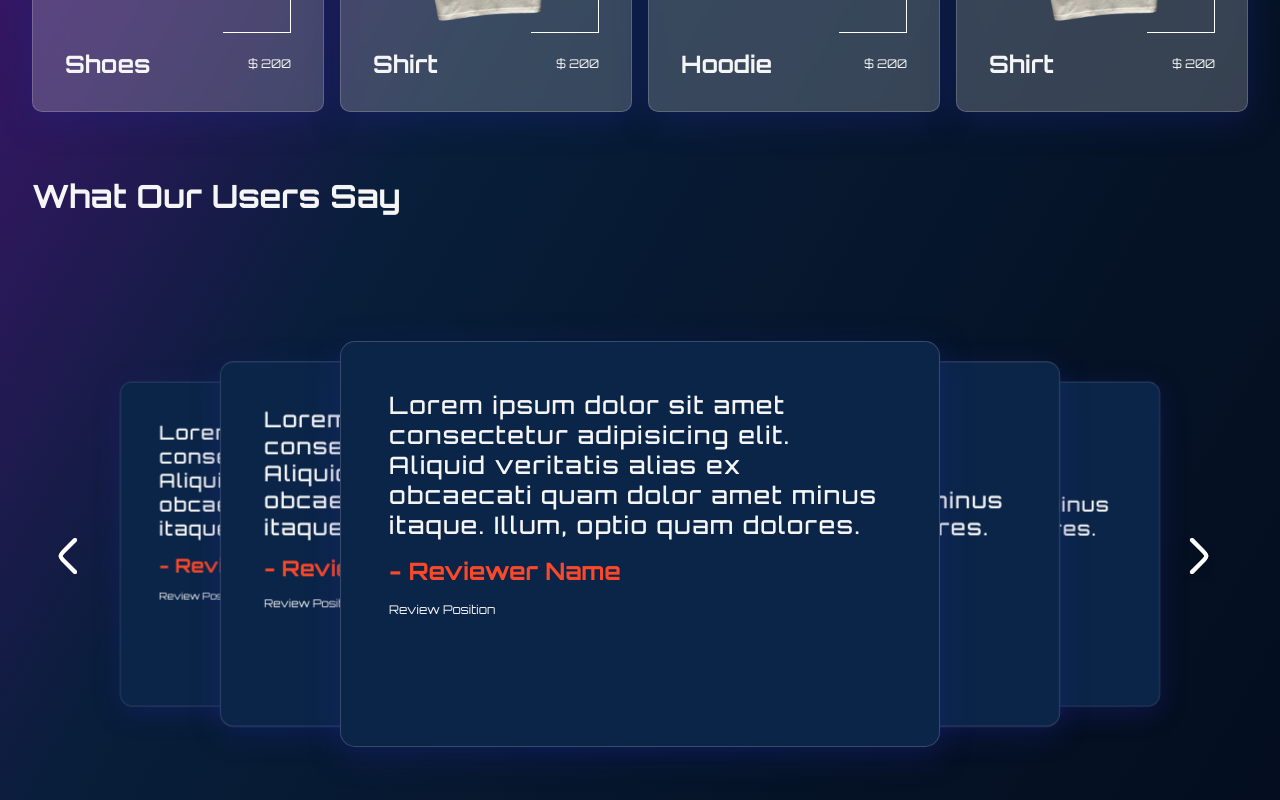
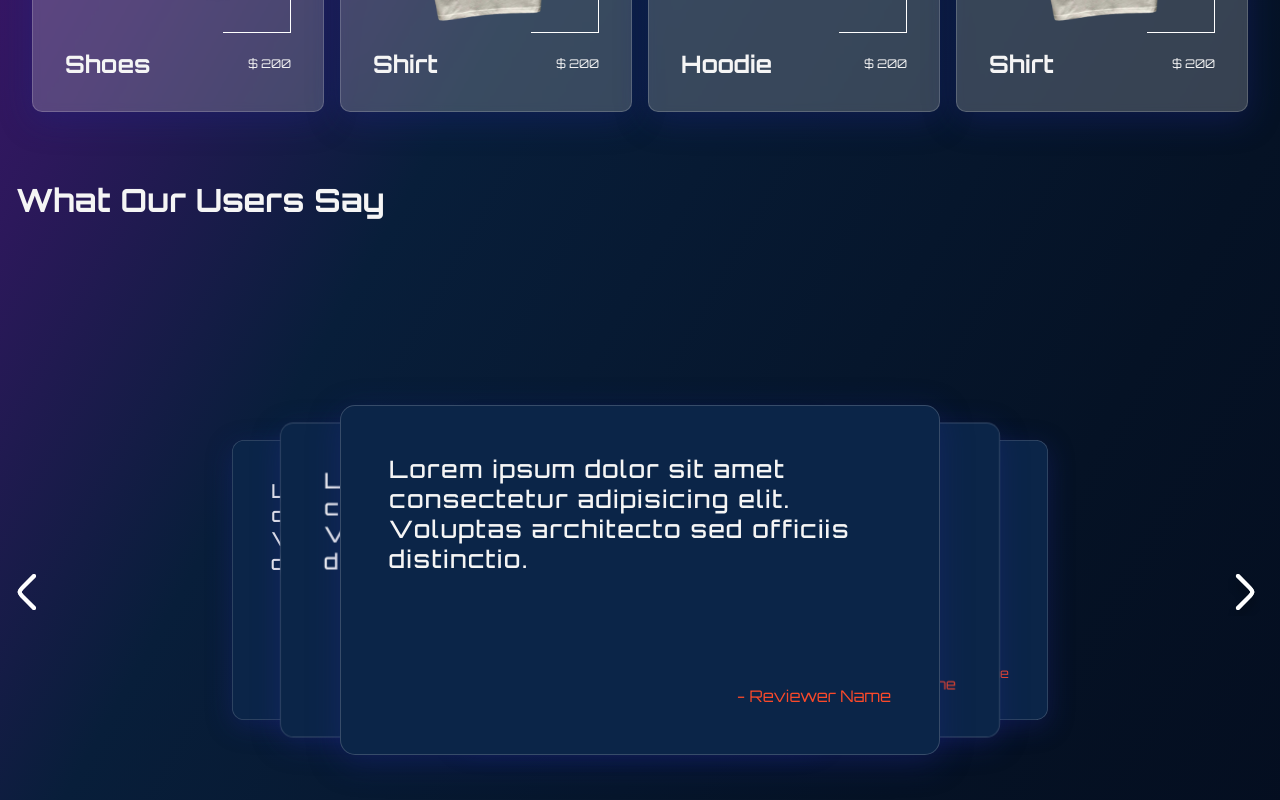
Before and after one commit to Sushil-cmd-r/e-com, a React (Create React App) app in the folder client/: page / in a window 1280 px wide. Shown: the part 1420-2220 px from the top of the page. Built offline with nearby package versions, Linux system fonts and the light colour scheme.

Commit message:
Some Changes In Reviews section

```diff
--- a/client/src/components/footer/footer.scss
+++ b/client/src/components/footer/footer.scss
@@ -2,8 +2,7 @@
 
 .footer {
   width: 100%;
-  height: 100%;
-  min-height: 40vh;
+  height: max-content;
   scroll-snap-type: start;
   background-color: #091e39;
 
--- /dev/null
+++ b/client/src/components/review/Review.jsx
@@ -0,0 +1,15 @@
+import React from 'react'
+import './review.scss'
+
+const Review = ({ idx, current }) => {
+  return (
+    <article className={`card card-${idx - current}`}>
+      <div className="card-content">
+        <p>Lorem ipsum dolor sit amet consectetur adipisicing elit. Voluptas architecto sed officiis distinctio.</p>
+        <span>- Reviewer Name</span>
+      </div>
+    </article>
+  )
+}
+
+export default Review
--- a/client/src/components/review/ReviewCard.jsx
+++ /dev/null
@@ -1,18 +0,0 @@
-import React from 'react'
-import './reviewCard.scss'
-
-const Review = ({ index, current }) => {
-  return (
-    <article className={`reviewCard reviewCard-${index - current}`}>
-      <div className="reviewCard-container">
-        <h1 className="review">
-          Lorem ipsum dolor sit amet consectetur adipisicing elit. Aliquid veritatis alias ex obcaecati quam dolor amet minus itaque. Illum, optio quam dolores.
-        </h1>
-        <h2 className="reviewer">- Reviewer Name</h2>
-        <p className="position">Review Position</p>
-      </div>
-    </article>
-  )
-}
-
-export default Review
--- a/client/src/components/review/reviewCard.scss
+++ b/client/src/components/review/review.scss
@@ -1,39 +1,35 @@
 @use "sass:math";
 @import '../../index.scss';
 
-.reviewCard {
+.card {
   @include glass-grad;
-  height: clamp(200px, 65%, 500px);
-  width: clamp(300px, 95%, 600px);
+  grid-column-start: 1;
+  grid-row-start: 1;
+  background-color: #0b2548;
   border-radius: 15px;
+  padding: 3rem 1.5rem;
+
+  @media screen and (min-width:$tablet) {
     padding: 3rem;
-  position: absolute;
-  z-index: -1;
-  background-color: #0b2548;
+  }
 
-
-  &-container {
+  &-content {
     height: 100%;
-    overflow-y: auto;
-    width: 100%;
     display: flex;
     flex-direction: column;
-    gap: 1rem;
-  }
+    justify-content: space-between;
 
-  .review {
+    p {
       font-size: clamp(1rem, 4vw, 1.5rem);
       font-weight: 500;
       letter-spacing: 1.5px;
     }
 
-  .reviewer {
-    font-size: clamp(1rem, 4vw, 1.5rem);
+    span {
+      text-align: end;
+      font-size: 16px;
       color: rgb(250, 73, 42);
     }
-
-  .position {
-    font-size: 12px;
   }
 
 
@@ -48,7 +44,7 @@
 
       @if abs($i)==1 {
         $c: math.div(math.abs($i), $i);
-        transform: translateX(150px * $c) scale(90%);
+        transform: translateX(calc(15% * $c)) scale(90%);
         z-index: 2;
         opacity: 0;
 
@@ -59,22 +55,22 @@
 
       @if abs($i)==2 {
         $c: math.div(math.abs($i), $i);
-        transform: translateX(280px * $c) scale(80%);
+        transform: translateX(calc(28% * $c)) scale(80%);
         z-index: 1;
         opacity: 0;
 
-        @media screen and (min-width:$tablet) {
+        @media screen and (min-width:$lg-tablet) {
           opacity: 1;
         }
       }
 
       @if abs($i)>2 {
         $c: math.div(math.abs($i), $i);
-        transform: translateX(280px * $c) scale(80%);
+        transform: translateX(calc(28% * $c)) scale(80%);
         z-index: -1;
         opacity: 0;
-
       }
     }
   }
+
 }
--- /dev/null
+++ b/client/src/components/slider/Slider.jsx
@@ -0,0 +1,15 @@
+import './slider.scss'
+import Review from '../review/Review'
+
+const Slider = ({ current }) => {
+  return (
+    <section className="slider">
+      {[...Array(5)].map((_, i) => (
+        <Review idx={i} current={current} key={i} />
+      ))}
+    </section>
+  )
+}
+
+
+export default Slider
--- /dev/null
+++ b/client/src/components/slider/slider.scss
@@ -0,0 +1,14 @@
+@import '../../index.scss';
+
+.slider {
+  height: max-content;
+  width: clamp(300px, 90%, 600px);
+  display: grid;
+  grid-template-columns: 1fr;
+  grid-template-rows: 1fr;
+  min-height: 300px;
+
+  @media screen and (min-width:$tablet) {
+    min-height: 350px;
+  }
+}
--- a/client/src/containers/reviews/Reviews.jsx
+++ b/client/src/containers/reviews/Reviews.jsx
@@ -1,7 +1,7 @@
 import './reviews.scss'
 import { useState } from 'react';
 import { Left, Right } from '../../assets/svgs'
-import ReviewCard from '../../components/review/ReviewCard'
+import Slider from '../../components/slider/Slider';
 
 const Reviews = () => {
   const [current, setCurrent] = useState(2);
@@ -20,11 +20,7 @@ const Reviews = () => {
       </div>
       <div className="reviews-cards">
         <Left className={`icon-left`} onClick={prevSlide} />
-        {
-          [...Array(5)].map((e, i) => (
-            <ReviewCard key={i} index={i} current={current} />
-          ))
-        }
+        <Slider current={current} />
         <Right className={`icon-right`} onClick={nextSlide} />
       </div>
     </section>
--- a/client/src/containers/reviews/reviews.scss
+++ b/client/src/containers/reviews/reviews.scss
@@ -1,11 +1,13 @@
+@import '../../index.scss';
+
 .reviews {
-  height: min(100vh, 760px);
+  height: 100%;
+  min-height: min(100vh, 760px);
   width: 100%;
   scroll-snap-align: start;
-  padding: 2rem;
+  padding: 2rem 1rem;
   display: flex;
   flex-direction: column;
-
 
   &-heading {
     height: 5rem;
@@ -18,12 +20,12 @@
   &-cards {
     width: 100%;
     height: 100%;
-    aspect-ratio: 16 / 9;
+    min-height: calc(min(100vh, 760px) - $nav-h);
     display: flex;
     align-items: center;
-    position: relative;
     justify-content: center;
     overflow-x: hidden;
+    position: relative;
 
     .icon {
 
@@ -32,9 +34,9 @@
         cursor: pointer;
         position: absolute;
         top: calc(50%);
-        left: 25px;
+        left: 0px;
         transition: all ease 200ms;
-        z-index: 9;
+        z-index: 99;
 
         transform: scale(200%);
 
@@ -44,7 +46,7 @@
       }
 
       &-right {
-        left: calc(100% - 70px);
+        left: calc(100% - 40px);
       }
     }
   }
```
Lines whose indentation alone changed are shown as unchanged.
